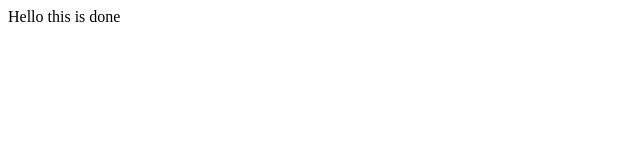
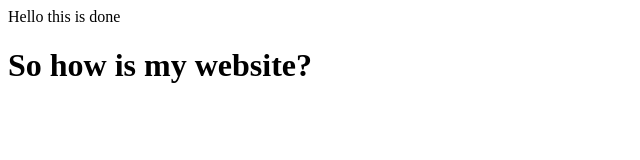
Before and after one commit to mannakod/html, a plain HTML site: page index.html in a window 1280 px wide. Shown: the whole page, without its empty margins (0-640 px from the left). Drawn offline with Linux system fonts and the light colour scheme.

Commit message:
Update index.html

```diff
--- a/index.html
+++ b/index.html
@@ -1,3 +1,4 @@
 <html>
   <p>Hello this is done</p>
+  <h1>So how is my website?</h1>
 </html>
```
